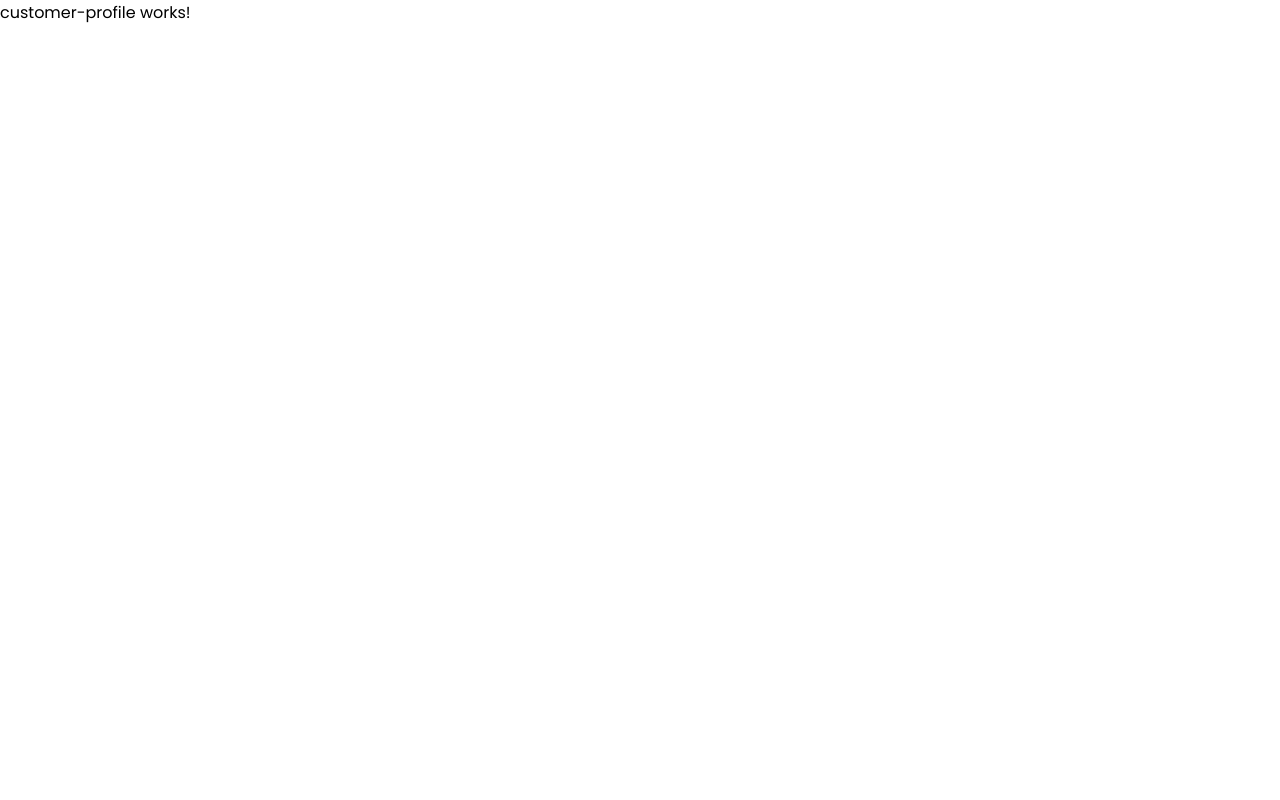
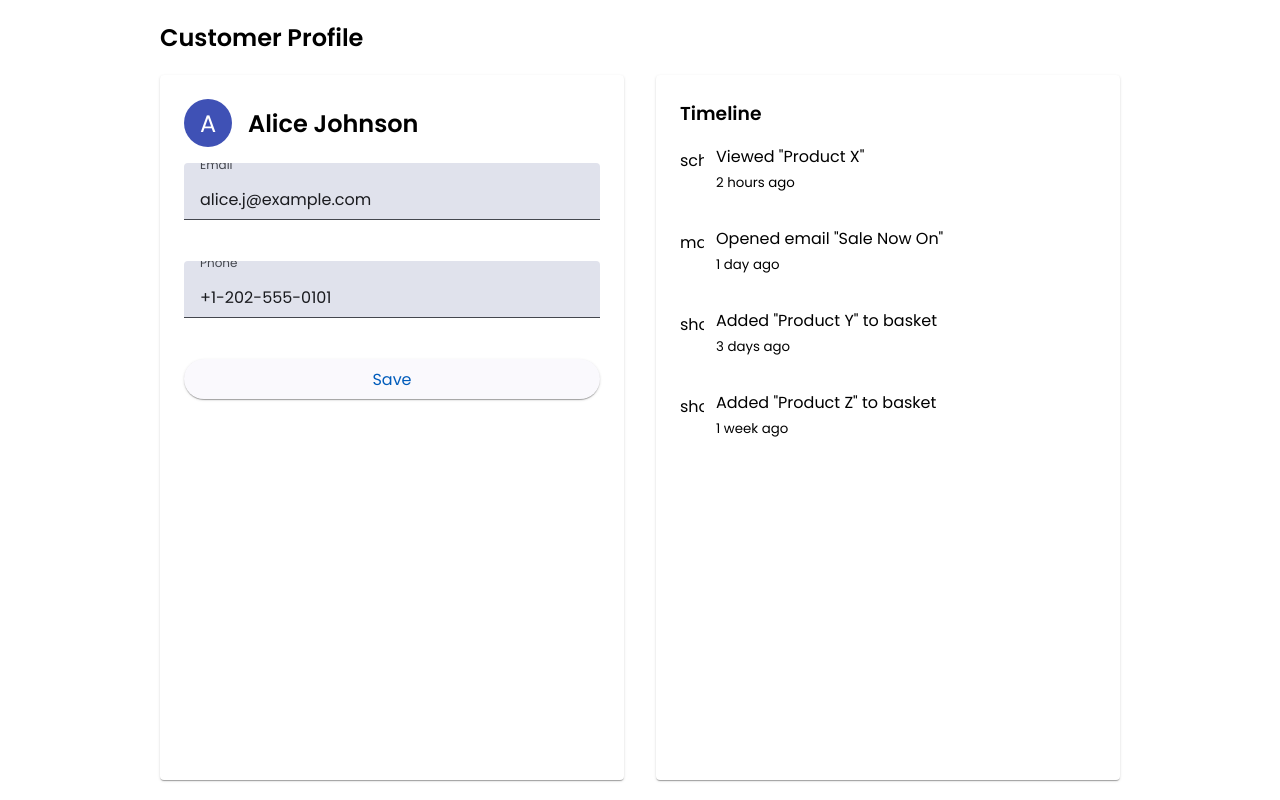
Before and after one commit to JosePinho99/CustomerApp, an Angular app in the folder angular/: page /customer/1 in a window 1280 px wide. Built offline with nearby package versions, Linux system fonts and the light colour scheme.

Commit message:
starting profile

```diff
--- a/angular/src/app/core/services/customer.service.ts
+++ b/angular/src/app/core/services/customer.service.ts
@@ -33,6 +33,7 @@ export class CustomerService {
               });
 
             //Paging
+              //TODO fix, this can only be applied if the values are covered
             const startItemIndex: number = pageEvent.pageIndex * pageEvent.pageSize;
             const endItemIndex: number = (pageEvent.pageIndex + 1) * pageEvent.pageSize;
             const pagedItems = sortedItems.slice(startItemIndex, endItemIndex);
--- a/angular/src/app/pages/customer-list/customer-list.component.ts
+++ b/angular/src/app/pages/customer-list/customer-list.component.ts
@@ -20,7 +20,7 @@ import {
     BehaviorSubject, combineLatest,
     concat,
     debounceTime,
-    distinctUntilChanged, map,
+    distinctUntilChanged, map, merge,
     Observable,
     of,
     startWith,
@@ -71,10 +71,12 @@ export class CustomerListComponent {
     pageSize$: Observable<number> = this.pagination$.pipe(map((event) => event.pageSize));
     pageIndex$: Observable<number> = this.pagination$.pipe(map((event) => event.pageIndex));
 
-    search$: Observable<string> = this.searchControl.valueChanges.pipe(
-        startWith(this.searchControl.value),
-        debounceTime(300),
-        distinctUntilChanged()
+    search$: Observable<string> = merge(
+        of(this.searchControl.value), // emits immediately
+        this.searchControl.valueChanges.pipe(
+            debounceTime(300),
+            distinctUntilChanged()
+        )
     );
 
     data$: Observable<Customer[]> = combineLatest([this.search$, this.pagination$, this.sort$]).pipe(
--- a/angular/src/app/pages/customer-profile/customer-profile.component.html
+++ b/angular/src/app/pages/customer-profile/customer-profile.component.html
@@ -1 +1,53 @@
-<p>customer-profile works!</p>
+<h2 class="title">Customer Profile</h2>
+
+<div class="container">
+    <mat-card class="profile-card">
+        <div class="profile-header">
+            <div class="avatar">A</div>
+            <div class="profile-info">
+                <h2>Alice Johnson</h2>
+            </div>
+        </div>
+        <mat-form-field appearance="fill" class="input-field">
+            <mat-label>Email</mat-label>
+            <input matInput placeholder="Email" value="alice.j@example.com" />
+        </mat-form-field>
+        <mat-form-field appearance="fill" class="input-field">
+            <mat-label>Phone</mat-label>
+            <input matInput placeholder="Phone" value="+1-202-555-0101" />
+        </mat-form-field>
+        <button mat-raised-button color="primary">Save</button>
+    </mat-card>
+
+    <mat-card class="timeline-card">
+        <h3>Timeline</h3>
+        <div class="timeline-item">
+            <mat-icon>schedule</mat-icon>
+            <div>
+                <div>Viewed "Product X"</div>
+                <small>2 hours ago</small>
+            </div>
+        </div>
+        <div class="timeline-item">
+            <mat-icon>mail</mat-icon>
+            <div>
+                <div>Opened email "Sale Now On"</div>
+                <small>1 day ago</small>
+            </div>
+        </div>
+        <div class="timeline-item">
+            <mat-icon>shopping_cart</mat-icon>
+            <div>
+                <div>Added "Product Y" to basket</div>
+                <small>3 days ago</small>
+            </div>
+        </div>
+        <div class="timeline-item">
+            <mat-icon>shopping_cart</mat-icon>
+            <div>
+                <div>Added "Product Z" to basket</div>
+                <small>1 week ago</small>
+            </div>
+        </div>
+    </mat-card>
+</div>
--- a/angular/src/app/pages/customer-profile/customer-profile.component.scss
+++ b/angular/src/app/pages/customer-profile/customer-profile.component.scss
@@ -0,0 +1,71 @@
+:host {
+  height: 100%;
+  padding: 0 2rem;
+  display: flex;
+  flex-direction: column;
+}
+
+.title {
+  margin: 20px 0;
+}
+
+.container {
+  display: flex;
+  gap: 2rem;
+  flex: 1;
+  margin-bottom: 20px;
+}
+
+.profile-card,
+.timeline-card {
+  flex: 1 1 300px;
+  padding: 1.5rem;
+}
+
+.profile-header {
+  display: flex;
+  align-items: center;
+  margin-bottom: 1rem;
+}
+
+.avatar {
+  background-color: #3f51b5;
+  color: white;
+  border-radius: 50%;
+  width: 48px;
+  height: 48px;
+  font-size: 24px;
+  display: flex;
+  align-items: center;
+  justify-content: center;
+  margin-right: 1rem;
+}
+
+.input-field {
+  width: 100%;
+  margin-bottom: 1rem;
+}
+
+.timeline-item {
+  display: flex;
+  align-items: start;
+  gap: 0.75rem;
+  margin: 1rem 0;
+}
+
+.timeline-item mat-icon {
+  margin-top: 4px;
+}
+
+
+@media (min-width: 768px) {
+  :host {
+    padding: 0 5rem;
+  }
+}
+
+@media (min-width: 1024px) {
+  :host {
+    padding: 0 10rem;
+  }
+}
--- a/angular/src/app/pages/customer-profile/customer-profile.component.ts
+++ b/angular/src/app/pages/customer-profile/customer-profile.component.ts
@@ -1,10 +1,14 @@
 import { Component } from '@angular/core';
 import {ActivatedRoute} from '@angular/router';
 import {CommonModule} from '@angular/common';
+import {MatCard} from "@angular/material/card";
+import {MatButton} from "@angular/material/button";
+import {MatFormField, MatInput, MatLabel} from "@angular/material/input";
+import {MatIcon} from "@angular/material/icon";
 
 @Component({
   selector: 'app-customer-profile',
-  imports: [CommonModule],
+  imports: [CommonModule, MatCard, MatFormField, MatFormField, MatLabel, MatIcon, MatButton, MatInput, MatFormField],
   templateUrl: './customer-profile.component.html',
   standalone: true,
   styleUrl: './customer-profile.component.scss'
--- a/angular/src/styles.scss
+++ b/angular/src/styles.scss
@@ -17,8 +17,11 @@ body {
 :root {
   --mat-form-field-container-height: 38px;
   --mat-form-field-container-vertical-padding: 8px;
-  --mat-table-background-color: white
+  --mat-table-background-color: white;
+  --mdc-elevated-card-container-color: white;
+  --mdc-elevated-card-container-shape: 4px;
 }
+
 * {
   padding: 0;
   margin: 0;
```
